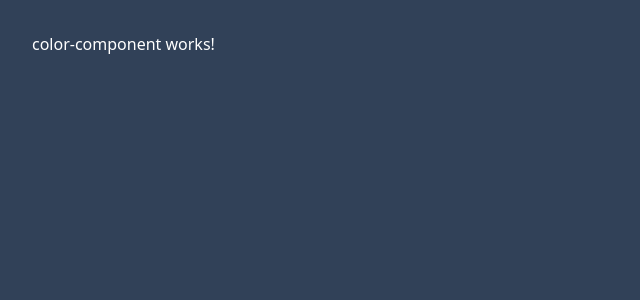
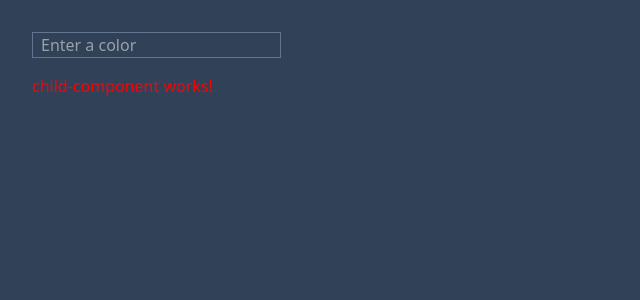
Before and after one commit to seriiserii825/ng-simonov, an Angular app: page / in a window 1280 px wide. Shown: the top 300 px of the page, without its empty margins (0-640 px from the left). Built offline with nearby package versions, Linux system fonts and the light colour scheme.

Commit message:
feat: color child input color

```diff
--- a/src/app/app.html
+++ b/src/app/app.html
@@ -1,4 +1,4 @@
 <main class="min-h-screen bg-slate-700 text-white p-8">
-  <app-color-component />
+  <app-color-component> </app-color-component>
 </main>
 <router-outlet />
--- /dev/null
+++ b/src/app/components/child-component/child-component.html
@@ -0,0 +1 @@
+<p [style.color]="color()">child-component works!</p>
--- /dev/null
+++ b/src/app/components/child-component/child-component.ts
@@ -0,0 +1,10 @@
+import { Component, input } from '@angular/core';
+
+@Component({
+  selector: 'app-child-component',
+  imports: [],
+  templateUrl: './child-component.html',
+})
+export class ChildComponent {
+  color = input.required<string>();
+}
--- a/src/app/components/color-component/color-component.html
+++ b/src/app/components/color-component/color-component.html
@@ -1 +1,8 @@
-<p>color-component works!</p>
+<input
+  (input)="changeColor($event)"
+  type="text"
+  name="change-color"
+  placeholder="Enter a color"
+  class="border mb-4 px-2 border-slate-500"
+/>
+<app-child-component [color]="color()" />
--- a/src/app/components/color-component/color-component.ts
+++ b/src/app/components/color-component/color-component.ts
@@ -1,10 +1,17 @@
 import { Component, signal } from '@angular/core';
+import { ChildComponent } from '../child-component/child-component';
 
 @Component({
   selector: 'app-color-component',
-  imports: [],
+  imports: [ChildComponent],
   templateUrl: './color-component.html',
 })
 export class ColorComponent {
   color = signal<string>('red');
+
+  changeColor(event: Event): void {
+    const target = event.target as HTMLInputElement;
+    const newColor = target.value;
+    this.color.set(newColor);
+  }
 }
```
